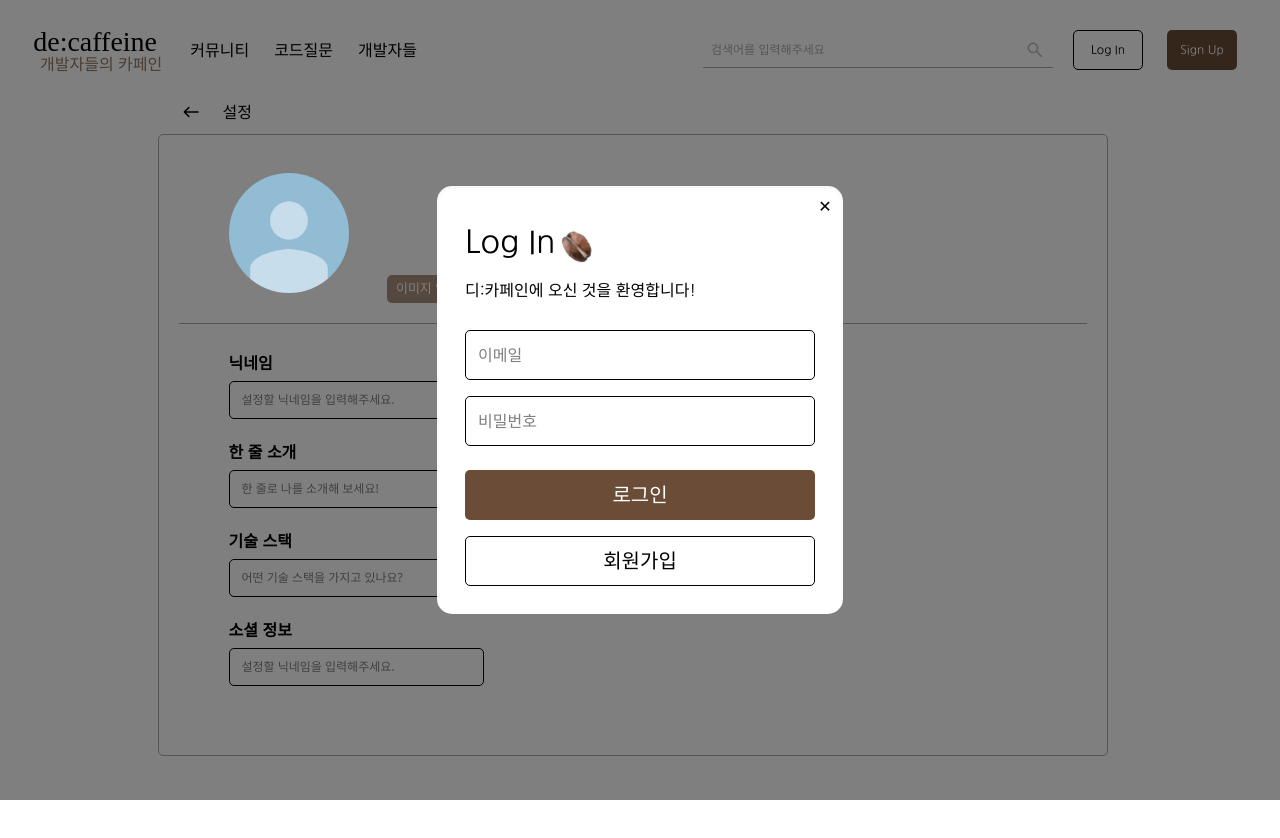
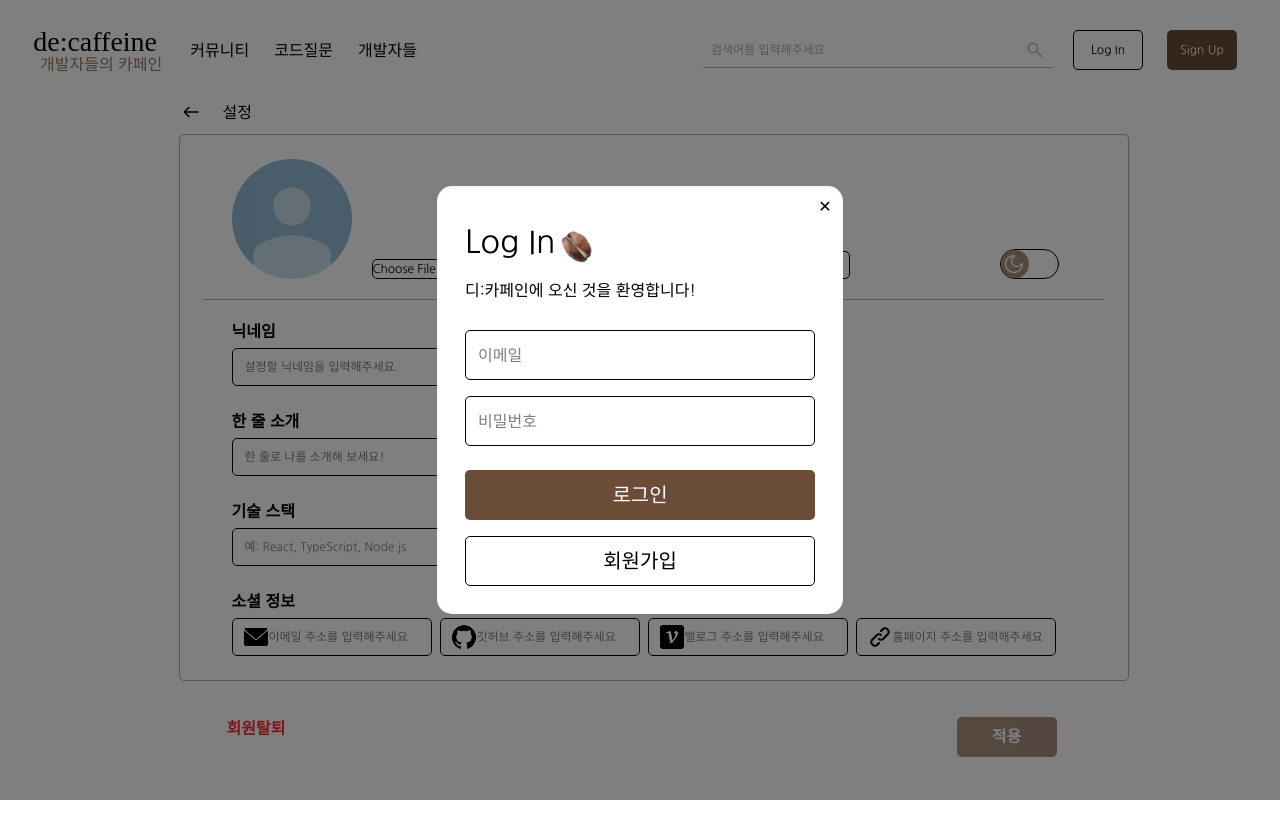
Before and after one commit to de-caffeine/de-caffeine, a React (Vite) app: page /setting in a window 1280 px wide. Both pictures are taken after a click on the button "Log In". Shown: the top 838 px of the page. Before the commit the page ends 800 px from the top, so only its background shows below. Built offline with nearby package versions, Linux system fonts and the light colour scheme; no server answers; a web font is replaced by a local one.

Commit message:
🐛 ⚡️ Feat: Setting 기능 추가, 탈퇴한 회원 처리

```diff
--- a/package.json
+++ b/package.json
@@ -14,11 +14,9 @@
     "@tailwindcss/vite": "^4.1.4",
     "@types/react-syntax-highlighter": "^15.5.13",
     "axios": "^1.9.0",
-    "quill": "^2.0.3",
     "react": "^19.0.0",
     "react-dom": "^19.0.0",
     "react-markdown": "^10.1.0",
-    "react-quill": "^2.0.0",
     "react-quill-new": "^3.4.6",
     "react-router-dom": "^7.5.3",
     "react-syntax-highlighter": "^15.6.1",
--- a/src/components/atoms/Icon.tsx
+++ b/src/components/atoms/Icon.tsx
@@ -6,6 +6,7 @@ import ArrowRightIcon from '../../assets/images/arrow_right_icon.svg';
 import ArrowLeftIcon from '../../assets/images/arrow_left_icon.svg';
 import alarmIcon from '../../assets/images/alarmIcon.svg';
 import chatIcon from '../../assets/images/chatIcon.svg';
+import darkModeIcon from '../../assets/images/solar_moon-line-duotone.svg';
 
 import mailIcon from '../../assets/images/mailIcon.png';
 import githubIcon from '../../assets/images/githubIcon.png';
@@ -52,7 +53,9 @@ export default function Icon({
                             ? CommentIcon
                             : name === 'likeIcon'
                               ? HeartFillIcon
-                              : HeartIcon;
+                              : name === 'darkModeIcon'
+                                ? darkModeIcon
+                                : HeartIcon;
 
   return (
     <>
--- a/src/components/molecules/CommunityCard.tsx
+++ b/src/components/molecules/CommunityCard.tsx
@@ -48,9 +48,9 @@ export default function CommunityCard({ post }: { post: Post }) {
         <div className="mx-[10px] flex flex-row items-center justify-between border-t border-[#d9d9d9] px-[5px] py-[10px]">
           <Info
             size={30}
-            userName={post.author.fullName}
+            userName={post.author?.fullName || '탈퇴한 사용자'}
             timestamp={post.createdAt}
-            imageUrl={post.author.image}
+            imageUrl={post.author?.image}
           />
           <Interest
             commentCount={post.comments.length}
--- a/src/components/molecules/LoginPopup.tsx
+++ b/src/components/molecules/LoginPopup.tsx
@@ -56,7 +56,7 @@ export default function LoginPopup({
   };
 
   return (
-    <div className="fixed inset-0 flex items-center justify-center bg-black/50">
+    <div className="fixed inset-0 z-10 flex items-center justify-center bg-black/50">
       <div className="nanum-gothic-regular relative rounded-[15px] bg-white p-7 shadow-inner">
         <button
           onClick={onClose}
--- a/src/components/organisms/Header.tsx
+++ b/src/components/organisms/Header.tsx
@@ -74,7 +74,7 @@ export default function Header() {
           <Link to="/">
             <Logo />
           </Link>
-          <div className="hidden lg:flex">
+          <div className="hidden sm:flex">
             <Navigation />
           </div>
         </div>
--- a/src/components/templates/Post.tsx
+++ b/src/components/templates/Post.tsx
@@ -127,7 +127,7 @@ export default function Post() {
   };
 
   // 7) 로그인된 사용자가 작성자인지 비교
-  const canDelete = me?._id === post.author._id;
+  const canDelete = me?._id === post.author?._id;
 
   return (
     <div className="relative flex flex-col items-center gap-4 py-8">
@@ -135,7 +135,7 @@ export default function Post() {
         title={parsedTitle}
         body={parsedBody}
         imageUrl={post.image}
-        authorName={post.author.fullName}
+        authorName={post.author?.fullName || '탈퇴한 사용자'}
         createdAt={post.createdAt}
         tags={parsedTags}
         canDelete={canDelete}
@@ -146,7 +146,7 @@ export default function Post() {
       <CommentBox
         postId={postId}
         initialComments={comments}
-        postAuthorId={post.author._id}
+        postAuthorId={post.author?._id || '탈퇴한 사용자'}
       />
 
       {/* 좋아요 FloatingButton */}
--- a/src/components/templates/Setting.tsx
+++ b/src/components/templates/Setting.tsx
@@ -1,63 +1,273 @@
+'use client';
+
+import api from '../../api';
+import { useState, useEffect } from 'react';
 import Icon from '../atoms/Icon';
 import UserAvatar from '../atoms/UserAvatar';
 import { updateUser, uploadPhoto } from '../../api/users';
 import { getAuthUser } from '../../api/auth';
-import { deletePost, getPostsByAuthor } from '../../api/posts';
 
 export default function Setting() {
+  const [user, setUser] = useState<User | null>(null); // 사용자 데이터
+  const [file, setFile] = useState<File | null>(null); // 프로필 이미지 파일
+
+  const [form, setForm] = useState({
+    fullName: '',
+    introduction: '',
+    tags: '',
+    email: '',
+    github: '',
+    velog: '',
+    homepage: '',
+  });
+  const [darkModeToggle, setDarkModeToggle] = useState(false);
+
+  useEffect(() => {
+    // 서버에서 로그인된 사용자 정보 불러오기
+    const fetchCurrentUser = async () => {
+      try {
+        const currentUser = await getAuthUser(); // 인증된 사용자 정보 가져오기
+        setUser(currentUser); // 상태에 저장
+      } catch (error) {
+        console.error('사용자 정보를 불러오는 중 오류 발생:', error);
+        // 필요시 사용자에게 오류 메시지 표시
+      }
+    };
+
+    fetchCurrentUser();
+  }, []);
+
+  const handleInputChange = (
+    e: React.ChangeEvent<HTMLInputElement>,
+    key: keyof typeof form,
+  ) => {
+    setForm((prev) => ({ ...prev, [key]: e.target.value }));
+  };
+
+  const handleFileChange = (e: React.ChangeEvent<HTMLInputElement>) => {
+    if (e.target.files && e.target.files[0]) {
+      setFile(e.target.files[0]);
+    }
+  };
+
+  const handleUpload = async () => {
+    if (!file) {
+      return alert('이미지를 선택해주세요.');
+    }
+    try {
+      const result = await uploadPhoto(file, false); // isCover = false → 프로필 이미지
+      console.log('업로드 성공', result);
+      alert('사진이 변경되었습니다');
+      const updatedUser = await getAuthUser();
+      setUser(updatedUser);
+    } catch (error) {
+      console.error('이미지 업로드 실패', error);
+      alert('이미지 업로드 중 오류가 발생했습니다. 다시 시도해 주세요.');
+    }
+  };
+
+  const deletePhoto = (isCover: boolean) => {
+    return api
+      .delete('/users/delete-photo', { data: { isCover } })
+      .then((res) => res.data);
+  };
+
+  const handleDeleteImage = async () => {
+    try {
+      await deletePhoto(false); // false: 프로필 이미지 삭제
+      const updatedUser = await getAuthUser(); // 최신 사용자 정보로 갱신
+      setUser(updatedUser);
+      alert('기본 프로필 이미지로 변경되었습니다.');
+      console.log(updatedUser.image);
+    } catch (error) {
+      console.error('이미지 삭제 실패:', error);
+      alert('이미지 삭제 중 오류가 발생했습니다.');
+    }
+  };
+
+  const handleApply = async () => {
+    try {
+      const tags = form.tags
+        .split(',')
+        .map((tag) => tag.trim())
+        .filter(Boolean);
+      const payload = {
+        fullName: form.fullName,
+        introduction: form.introduction,
+        tags,
+        email: form.email,
+        github: form.github,
+        velog: form.velog,
+        homepage: form.homepage,
+      };
+      await updateUser(payload);
+      const updatedUser = await getAuthUser(); // 최신 정보 다시 불러오기
+      setUser(updatedUser); // 상태 갱신
+      console.log('업데이트된 유저 정보:', updatedUser); // ✅ 콘솔 출력
+      alert('변경 사항이 저장되었습니다.');
+    } catch (err) {
+      console.error(err);
+      alert('저장 중 오류가 발생했습니다.');
+    }
+  };
+
+  const deleteUser = (userId: string) =>
+    api
+      .delete('/users/delete-user', {
+        data: { id: userId },
+      })
+      .then((res) => res.data);
+  const handleDeleteAccount = async () => {
+    const confirmed = window.confirm(
+      '정말로 탈퇴하시겠습니까? 이 작업은 되돌릴 수 없습니다.',
+    );
+    if (!confirmed || !user) return;
+
+    try {
+      await deleteUser(user._id);
+      alert('회원 탈퇴가 완료되었습니다.');
+      localStorage.removeItem('token'); // 로그인 토큰 제거 (선택사항)
+      window.location.href = '/'; // 홈 또는 로그인 페이지로 이동
+    } catch (error) {
+      console.error('회원 탈퇴 실패:', error);
+      alert('회원 탈퇴 중 오류가 발생했습니다.');
+    }
+  };
+
   return (
-    <>
-      <div className="mb-[10px] ml-[42px] flex w-[950px]">
+    <div className="nanum-gothic-regular ml-[42px] w-[950px]">
+      <div className="mb-[10px] flex">
         <Icon name="leftIcon" />
-        <div className="nanum-gothic-regular ml-[20px]">설정</div>
+        <div className="ml-[20px]">설정</div>
       </div>
-      <div className="w-[950px] rounded-[5px] border border-[#ababab]">
-        <div className="mt-[38px] ml-[70px] flex items-baseline">
-          <UserAvatar size={120} />
-          <button className="ml-[38px] h-[28px] w-[94px] cursor-pointer rounded-[5px] bg-[#A9907E] text-[13px] text-white">
+
+      <div className="rounded-[5px] border border-[#ababab] p-6">
+        <div className="ml-[28px] flex items-end gap-5">
+          <UserAvatar size={120} imageUrl={user?.image} />
+
+          <div>
+            {/* 파일 선택 input */}
+            <input
+              type="file"
+              accept="image/*" // 이미지 파일만 선택 가능하도록 설정
+              onChange={handleFileChange}
+              className="cursor-pointer rounded-[5px] border text-[12px]"
+            />
+          </div>
+
+          <button
+            className="h-[28px] w-[94px] cursor-pointer rounded-[5px] bg-[#A9907E] text-[13px] text-white"
+            onClick={handleUpload}
+          >
             이미지 업로드
           </button>
-          <button className="ml-[9px] h-[28px] w-[94px] cursor-pointer rounded-[5px] border text-[13px]">
+          <button
+            onClick={handleDeleteImage}
+            className="h-[28px] w-[94px] cursor-pointer rounded-[5px] border text-[13px]"
+          >
             이미지 삭제
           </button>
+          <div className="ml-[130px] h-[30px] w-[59px] rounded-4xl border bg-white">
+            <button
+              className={`h-[28px] w-[28px] transform rounded-2xl bg-[#A9907E] transition-transform duration-300 ease-in-out ${
+                darkModeToggle ? 'translate-x-[29px]' : 'translate-x-0'
+              }`}
+              onClick={() => setDarkModeToggle((prev) => !prev)}
+            >
+              <div className="ml-[3px]">
+                <Icon name="darkModeIcon" size={20} />
+              </div>
+            </button>
+          </div>
         </div>
-        <hr className="m-5 border-t border-[#ababab]" />
-        <div className="mt-[28px] ml-[70px] justify-start">
-          <div className="mt-[22px]">
-            <div className="nanum-gothic-bold mb-[5px]">닉네임</div>
+
+        <hr className="my-5 border-t border-[#ababab]" />
+
+        <div className="ml-[28px] space-y-6">
+          <div>
+            <div className="nanum-gothic-bold mb-1">닉네임</div>
             <input
               type="text"
+              value={form.fullName}
+              onChange={(e) => handleInputChange(e, 'fullName')}
               placeholder="설정할 닉네임을 입력해주세요."
               className="h-[38px] w-[255px] rounded-[5px] border p-3 text-[12px]"
             />
           </div>
-          <div className="mt-[22px]">
-            <div className="nanum-gothic-bold mb-[5px]">한 줄 소개</div>
+
+          <div>
+            <div className="nanum-gothic-bold mb-1">한 줄 소개</div>
             <input
               type="text"
+              value={form.introduction}
+              onChange={(e) => handleInputChange(e, 'introduction')}
               placeholder="한 줄로 나를 소개해 보세요!"
               className="h-[38px] w-[520px] rounded-[5px] border p-3 text-[12px]"
             />
           </div>
-          <div className="mt-[22px]">
-            <div className="nanum-gothic-bold mb-[5px]">기술 스택</div>
+
+          <div>
+            <div className="nanum-gothic-bold mb-1">기술 스택</div>
             <input
               type="text"
-              placeholder="어떤 기술 스택을 가지고 있나요?"
+              value={form.tags}
+              onChange={(e) => handleInputChange(e, 'tags')}
+              placeholder="예: React, TypeScript, Node.js"
               className="h-[38px] w-[520px] rounded-[5px] border p-3 text-[12px]"
             />
           </div>
-          <div className="mt-[22px] mb-[45px]">
-            <div className="nanum-gothic-bold mb-[5px]">소셜 정보</div>
-            <input
-              type="text"
-              placeholder="설정할 닉네임을 입력해주세요."
-              className="h-[38px] w-[255px] rounded-[5px] border p-3 text-[12px]"
-            />
+
+          <div>
+            <div className="nanum-gothic-bold mb-1">소셜 정보</div>
+            <div className="flex flex-wrap gap-2">
+              {[
+                { icon: 'mailIcon', key: 'email', placeholder: '이메일 주소' },
+                {
+                  icon: 'githubIcon',
+                  key: 'github',
+                  placeholder: '깃허브 주소',
+                },
+                { icon: 'velogIcon', key: 'velog', placeholder: '벨로그 주소' },
+                {
+                  icon: 'homepageIcon',
+                  key: 'homepage',
+                  placeholder: '홈페이지 주소',
+                },
+              ].map(({ icon, key, placeholder }, i) => (
+                <div key={i} className="relative">
+                  <div className="absolute top-1/2 left-3 -translate-y-1/2">
+                    <Icon name={icon} />
+                  </div>
+                  <input
+                    type="text"
+                    value={form[key as keyof typeof form]}
+                    onChange={(e) =>
+                      handleInputChange(e, key as keyof typeof form)
+                    }
+                    placeholder={`${placeholder}를 입력해주세요`}
+                    className="h-[38px] w-[200px] rounded-[5px] border pr-3 pl-[36px] text-[12px]"
+                  />
+                </div>
+              ))}
+            </div>
           </div>
         </div>
-        <button></button>
       </div>
-    </>
+
+      <div className="nanum-gothic-bold relative mt-[36px] mb-36 ml-[48px] flex w-[830px]">
+        <button
+          onClick={handleDeleteAccount}
+          className="cursor-pointer text-red-500"
+        >
+          회원탈퇴
+        </button>
+        <button
+          onClick={handleApply}
+          className="absolute right-0 h-[40px] w-[100px] cursor-pointer rounded-[5px] bg-[#A9907E] text-white"
+        >
+          적용
+        </button>
+      </div>
+    </div>
   );
 }
```
Also changed, not shown: src/assets/images/solar_moon-line-duotone.svg (added).
